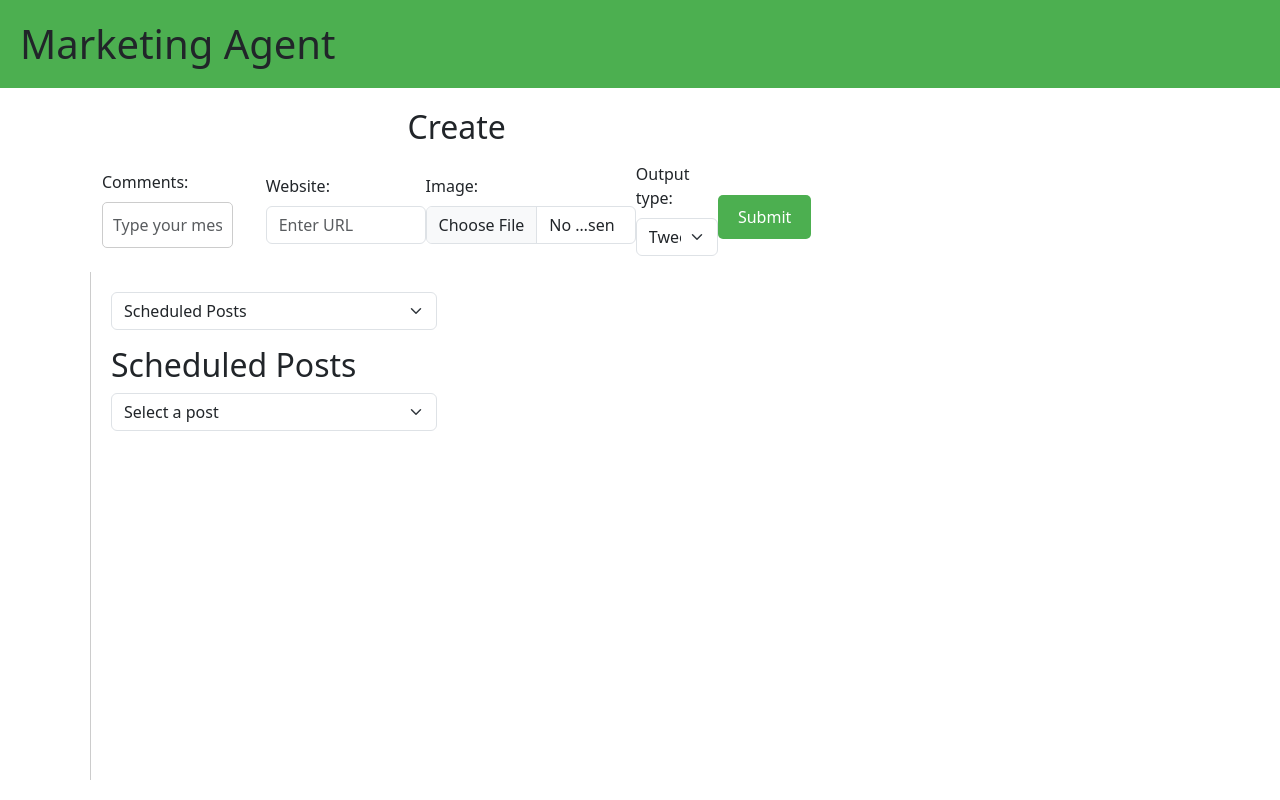
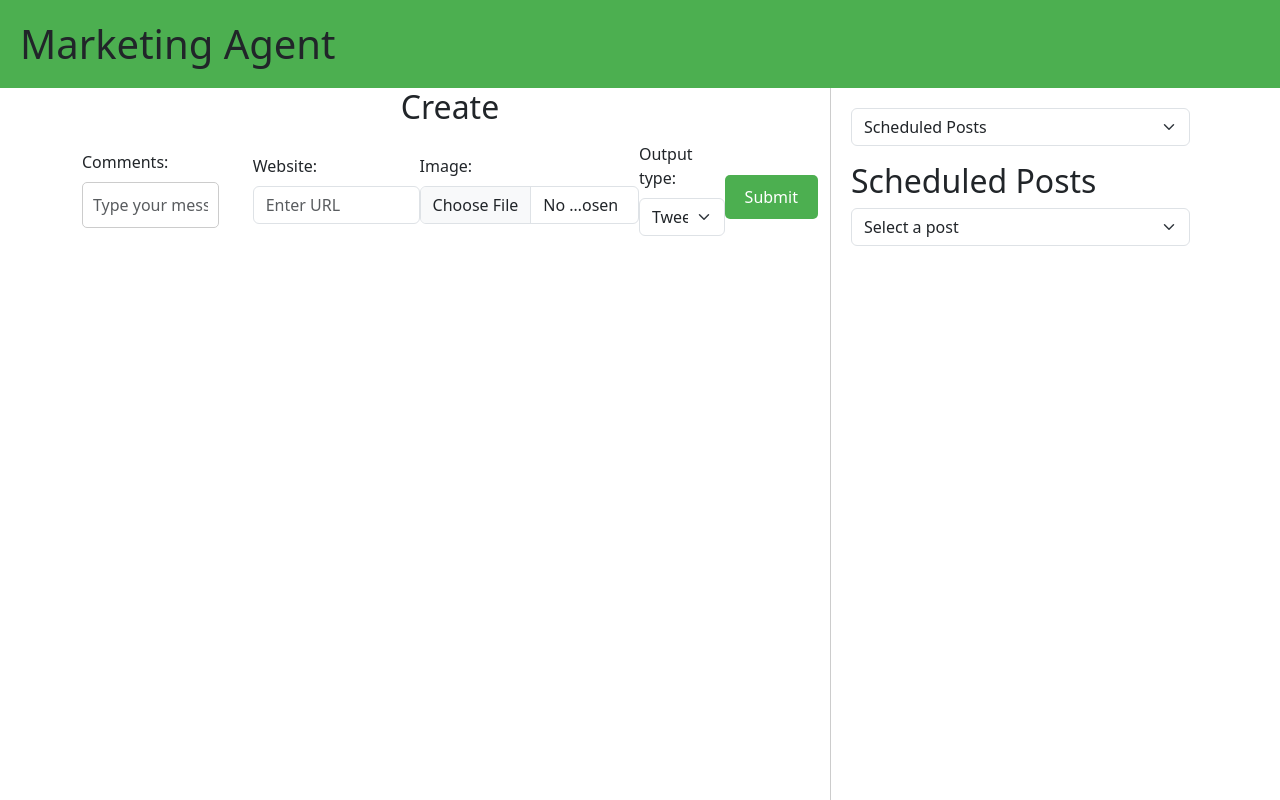
Before and after one commit to mslanden/media-posting-agent, a Python web app: template frontend/templates/index.html in a window 1280 px wide. Run offline with Jinja, Linux system fonts and the light colour scheme; the template is opened without the code that fills it, so the values that code supplies are empty.

Commit message:
(no commit message provided)

```diff
--- a/frontend/templates/index.html
+++ b/frontend/templates/index.html
@@ -12,7 +12,7 @@
         <h1>Marketing Agent</h1>
     </header>
     <div id="main" class="container">
-        <div id="chat-container" class="row">
+        <div class="row">
             <div id="chat-box" class="col-md-8">
                 <h2 class="text-center mb-3">Create</h2>
                 <form id="chat-form">
```
